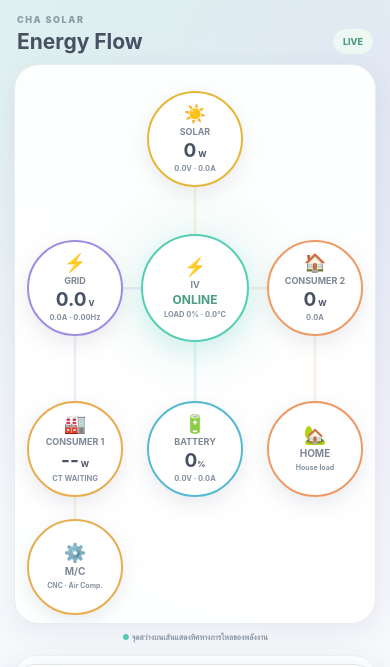
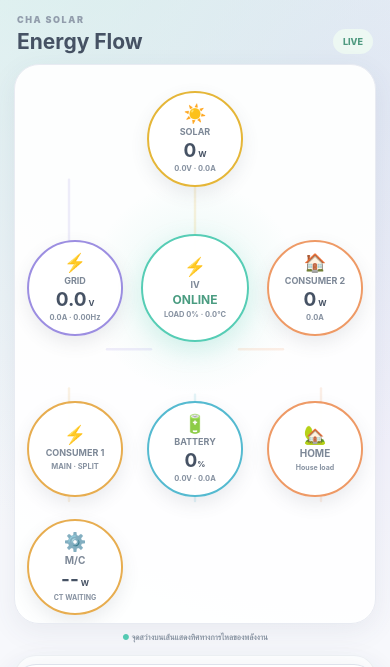
Before and after one commit to BTC-CHA/cha-solar-monitor, a plain HTML site: page index.html in a window 390 px wide. Shown: the part 104-771 px from the top of the page. Drawn offline with Linux system fonts and the light colour scheme; no server answers.

Commit message:
align mobile energy flow with actual wiring

```diff
--- a/index.html
+++ b/index.html
@@ -232,21 +232,21 @@
 <section class="mobile-flow">
   <div class="mf-title"><div><small>CHA SOLAR</small><h2>Energy Flow</h2></div><div id="mobileSource" class="mobile-source">LIVE</div></div>
   <div class="flow-stage">
-    <svg class="flow-svg" viewBox="0 0 360 560" preserveAspectRatio="none" aria-hidden="true">
-      <path id="mobileSolarPath" class="energy-link solar" d="M180 122 V170"/>
-      <path id="mobileGridIvPath" class="energy-link grid" d="M108 224 H126"/>
-      <path id="mobileIvC2Path" class="energy-link consumer2" d="M234 224 H252"/>
-      <path id="mobileGridC1Path" class="energy-link grid" d="M60 272 V337"/>
-      <path id="mobileBatteryPath" class="energy-link battery-link" d="M180 278 V337"/>
-      <path id="mobileHomePath" class="energy-link consumer2" d="M300 272 V337"/>
-      <path id="mobileMcPath" class="energy-link consumer1" d="M60 433 V456"/>
+    <svg class="flow-svg" viewBox="0 0 360 540" preserveAspectRatio="none" aria-hidden="true">
+      <path id="mobileSolarPath" class="energy-link solar" d="M180 111 V237"/>
+      <path id="mobileGridC1Path" class="energy-link grid" d="M54 111 V237"/>
+      <path id="mobileC1IvPath" class="energy-link grid" d="M92 275 H136"/>
+      <path id="mobileIvC2Path" class="energy-link consumer2" d="M224 275 H268"/>
+      <path id="mobileMcPath" class="energy-link consumer1" d="M54 313 V422"/>
+      <path id="mobileBatteryPath" class="energy-link battery-link" d="M180 319 V422"/>
+      <path id="mobileHomePath" class="energy-link consumer2" d="M306 313 V422"/>
 
       <g id="mobileSolarParticles" class="flow-particles solar">
         <circle r="4"><animateMotion dur="1.8s" repeatCount="indefinite"><mpath href="#mobileSolarPath"/></animateMotion></circle>
         <circle r="3" opacity=".7"><animateMotion begin="-.9s" dur="1.8s" repeatCount="indefinite"><mpath href="#mobileSolarPath"/></animateMotion></circle>
       </g>
-      <g id="mobileGridIvParticles" class="flow-particles grid">
-        <circle r="4"><animateMotion dur="1.35s" repeatCount="indefinite"><mpath href="#mobileGridIvPath"/></animateMotion></circle>
+      <g id="mobileC1IvParticles" class="flow-particles grid">
+        <circle r="4"><animateMotion dur="1.35s" repeatCount="indefinite"><mpath href="#mobileC1IvPath"/></animateMotion></circle>
       </g>
       <g id="mobileIvC2Particles" class="flow-particles consumer2">
         <circle r="4"><animateMotion dur="1.35s" repeatCount="indefinite"><mpath href="#mobileIvC2Path"/></animateMotion></circle>
@@ -271,9 +271,9 @@
     <div class="fn gridn"><i>⚡</i><b>GRID</b><strong><span id="mGridVoltage">0.0</span><small> V</small></strong><em><span id="mGridCurrent">0.0</span>A · <span id="mGridFrequency">0.00</span>Hz</em></div>
     <div class="fn iv"><i>⚡</i><b>IV</b><strong id="mInvMode">ONLINE</strong><em>LOAD <span id="mLoadPercent">0</span>% · <span id="mInvTemp">0.0°C</span></em></div>
     <div class="fn c2n"><i>🏠</i><b>CONSUMER 2</b><strong><span id="mLoadPower">0</span><small> W</small></strong><em><span id="mLoadCurrent">0.0</span>A</em></div>
-    <div class="fn c1n"><i>🏭</i><b>CONSUMER 1</b><strong>--<small> W</small></strong><em>CT WAITING</em></div>
+    <div class="fn c1n"><i>⚡</i><b>CONSUMER 1</b><em>MAIN · SPLIT</em></div>
     <div class="fn battery"><i>🔋</i><b>BATTERY</b><strong><span id="mBatterySOC">0</span><small>%</small></strong><em><span id="mBatteryVoltage">0.0</span>V · <span id="mBatteryCurrent">0.0</span>A</em></div>
-    <div class="fn mcn"><i>⚙️</i><b>M/C</b><em>CNC · Air Comp.</em></div>
+    <div class="fn mcn"><i>⚙️</i><b>M/C</b><strong>--<small> W</small></strong><em>CT WAITING</em></div>
     <div class="fn homen"><i>🏡</i><b>HOME</b><em>House load</em></div>
   </div>
   <div class="flow-note">● จุดสว่างบนเส้นแสดงทิศทางการไหลของพลังงาน</div>
```
